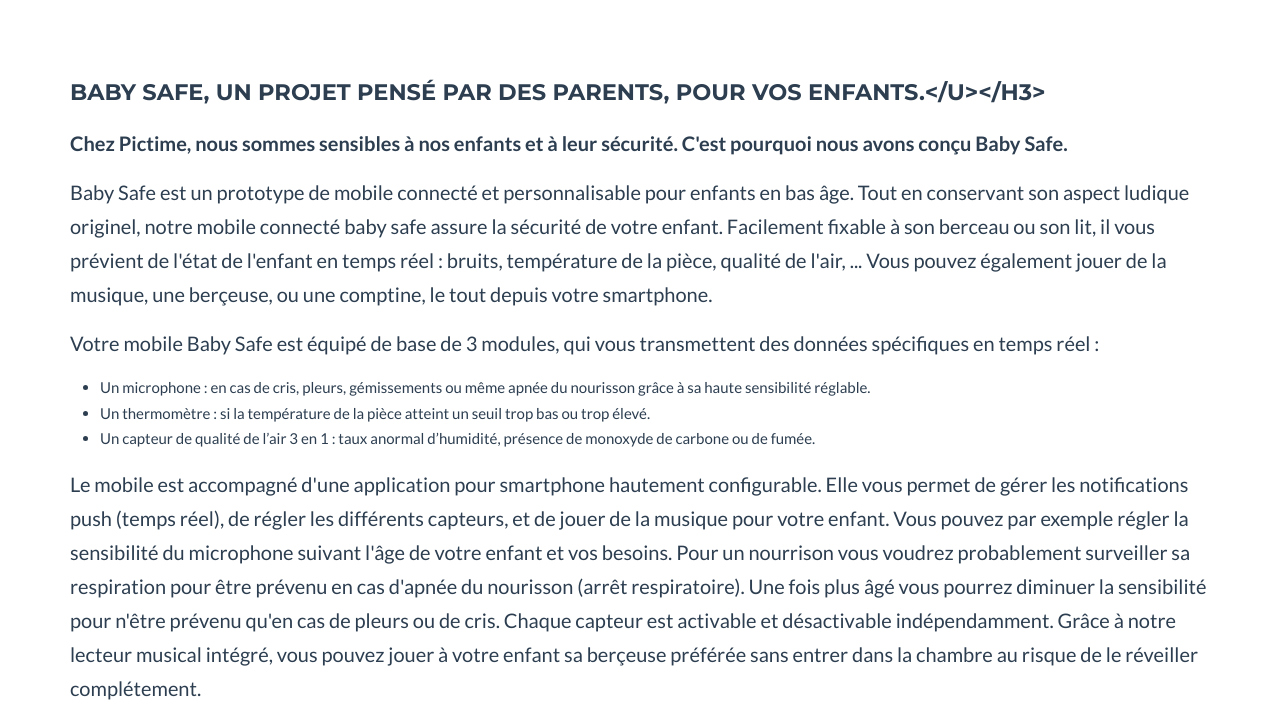
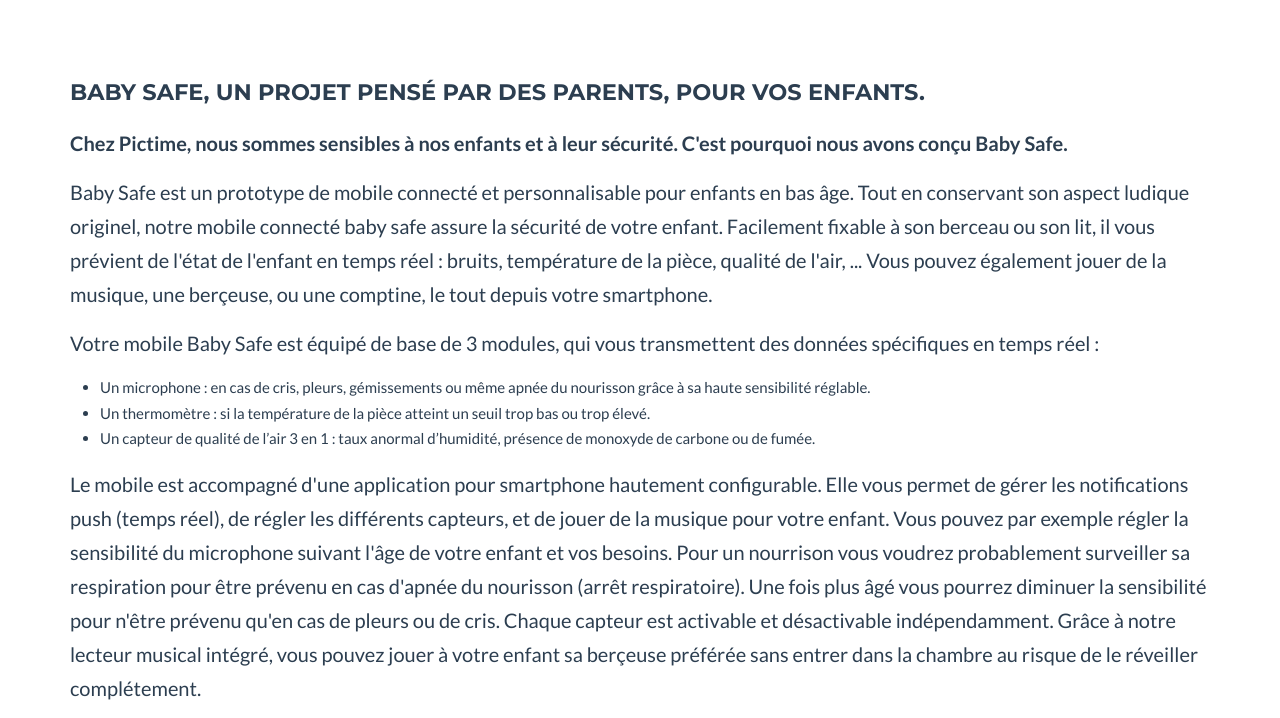
Before and after one commit to stephaneLeroy/rejethons-starter, a Jekyll site: the page built from _posts/2017-05-19-50-nuances-de-gras.markdown, in a window 1280 px wide and 900 px high, scrolled down 766 px, cut to the strip 182-900 px from the top of the window. Built offline with Jekyll 4.4.1, drawn with Linux system fonts in a browser that asks for light colours.

Commit message:
Refactor and clean for responsiveness

```diff
--- a/_posts/2017-05-19-50-nuances-de-gras.markdown
+++ b/_posts/2017-05-19-50-nuances-de-gras.markdown
@@ -15,7 +15,7 @@
 
 <br />
 
-### Baby Safe, un projet pensé par des parents, pour vos enfants.</u></h3>
+### Baby Safe, un projet pensé par des parents, pour vos enfants.
 <p>
 <b>Chez Pictime, nous sommes sensibles à nos enfants et à leur sécurité. C'est pourquoi nous avons conçu Baby Safe.</b>
 </p>
```
